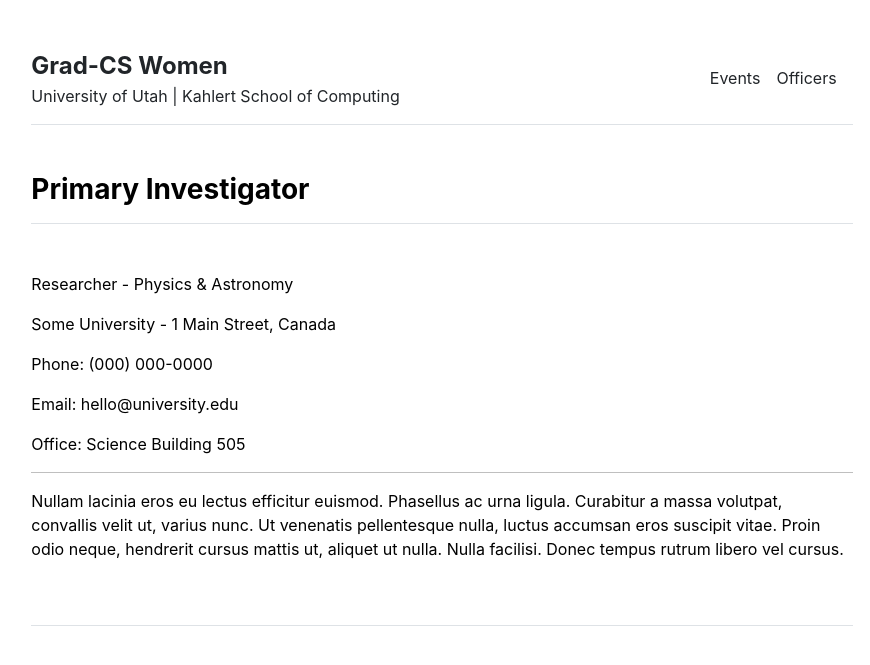
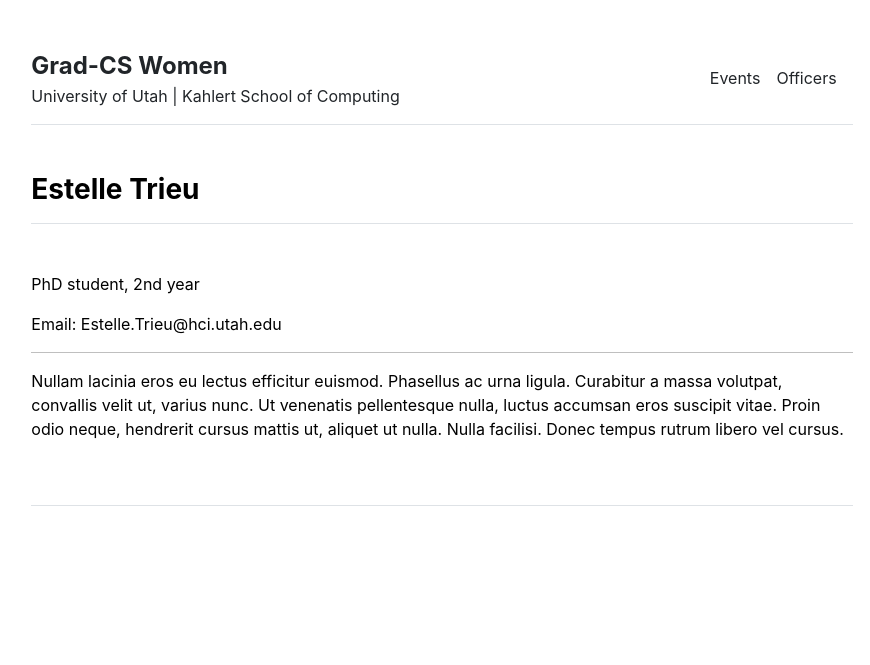
Before and after one commit to gradCSwomen-utah/gradCSwomen-utah.github.io, a Jekyll site: the page built from people/estelle-trieu.md, in a window 1280 px wide. Shown: the top 665 px of the page, without its empty margins (198-1068 px from the left). Built offline with Jekyll 4.4.1, drawn with Linux system fonts in a browser that asks for light colours.

Commit message:
Update and rename primary-investigator.md to estelle-trieu.md

```diff
--- a/people/primary-investigator.md
+++ b/people/estelle-trieu.md
@@ -1,17 +1,11 @@
 ---
 layout: page
-title: "Primary Investigator"
+title: "Estelle Trieu"
 ---
 
-Researcher - Physics & Astronomy
+PhD student, 2nd year
 
-Some University - 1 Main Street, Canada
-
-Phone: (000) 000-0000
-
-Email: hello@university.edu
-
-Office: Science Building 505
+Email: Estelle.Trieu@hci.utah.edu
 
 ---
 
```
